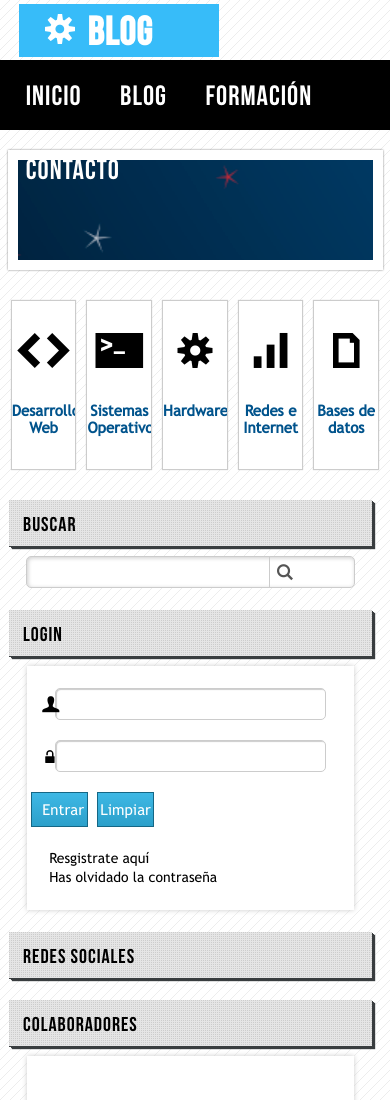
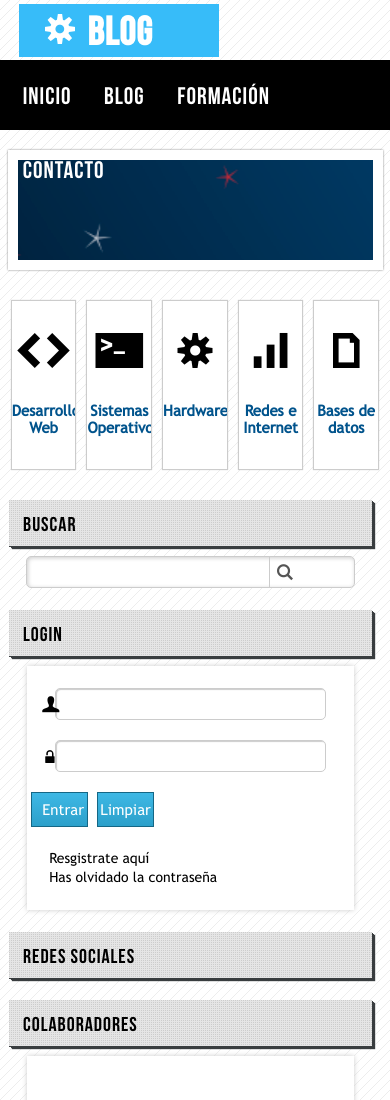
Before and after one commit to marcosbort/curso-ejercicio-04, a plain HTML site: page index.html in a window 390 px wide. Shown: the top 1100 px of the page. Drawn offline with Linux system fonts and the light colour scheme; files whose address does not match are found by name.

Commit message:
corrección del menu en 480px

```diff
--- a/css/responsive.css
+++ b/css/responsive.css
@@ -394,9 +394,9 @@
         margin: 0px auto;
     }
     #menu ul li {
-        font-size: 28px;
+        font-size: 24px;
         display: inline-block;
-        margin: 0px 18px 0px 18px;
+        margin: 0px 15px 0px 15px;
         letter-spacing: 1px;
         line-height: 74px;
     }
--- a/css/styles.css
+++ b/css/styles.css
@@ -170,6 +170,13 @@ body{
 #menu ul li a:hover{
     color: #37bcf9;
     transform: scale(1.2, 1.2);
+}
+#menu ul li {
+	font-size: 24px;
+	display: inline-block;
+	margin: 0px 15px 0px 15px;
+	letter-spacing: 1px;
+	line-height: 74px;
 }
 
 
```
